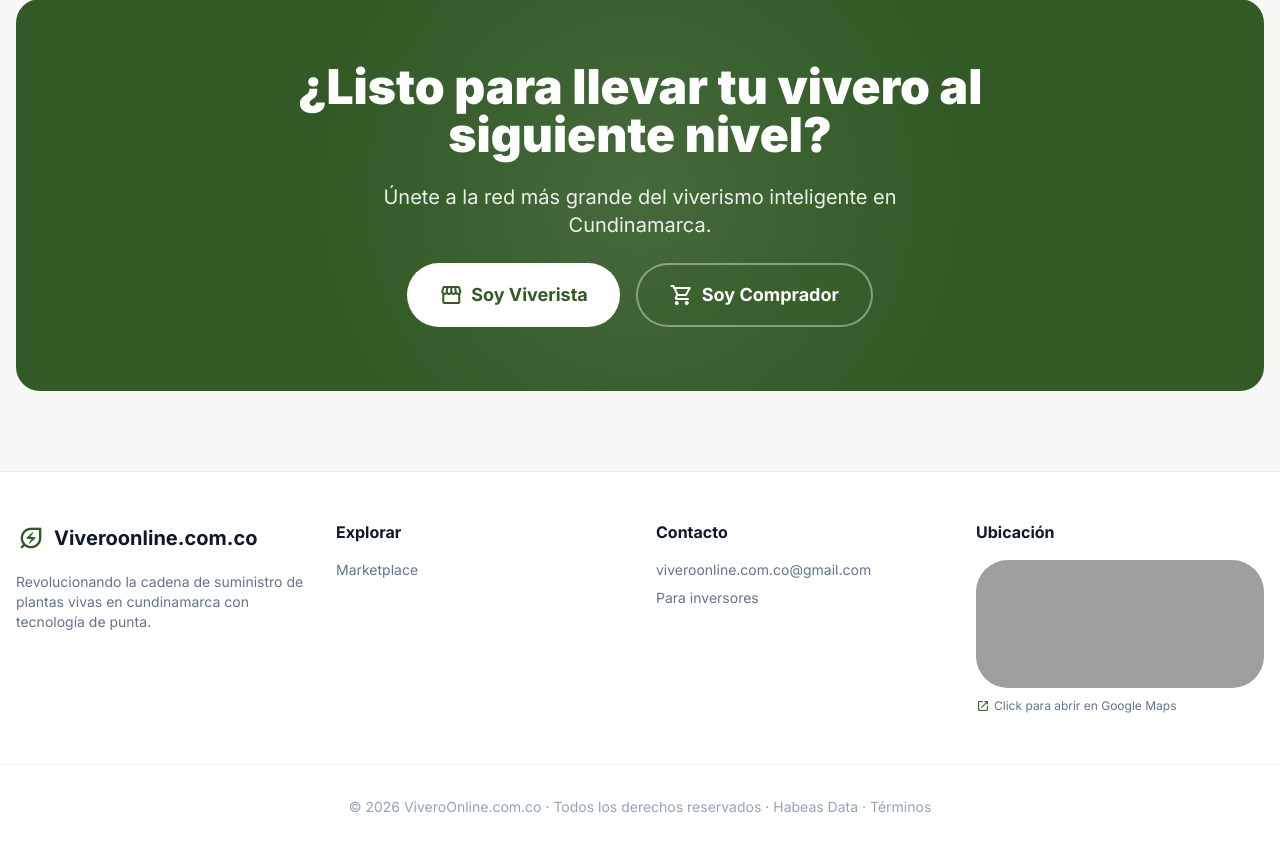
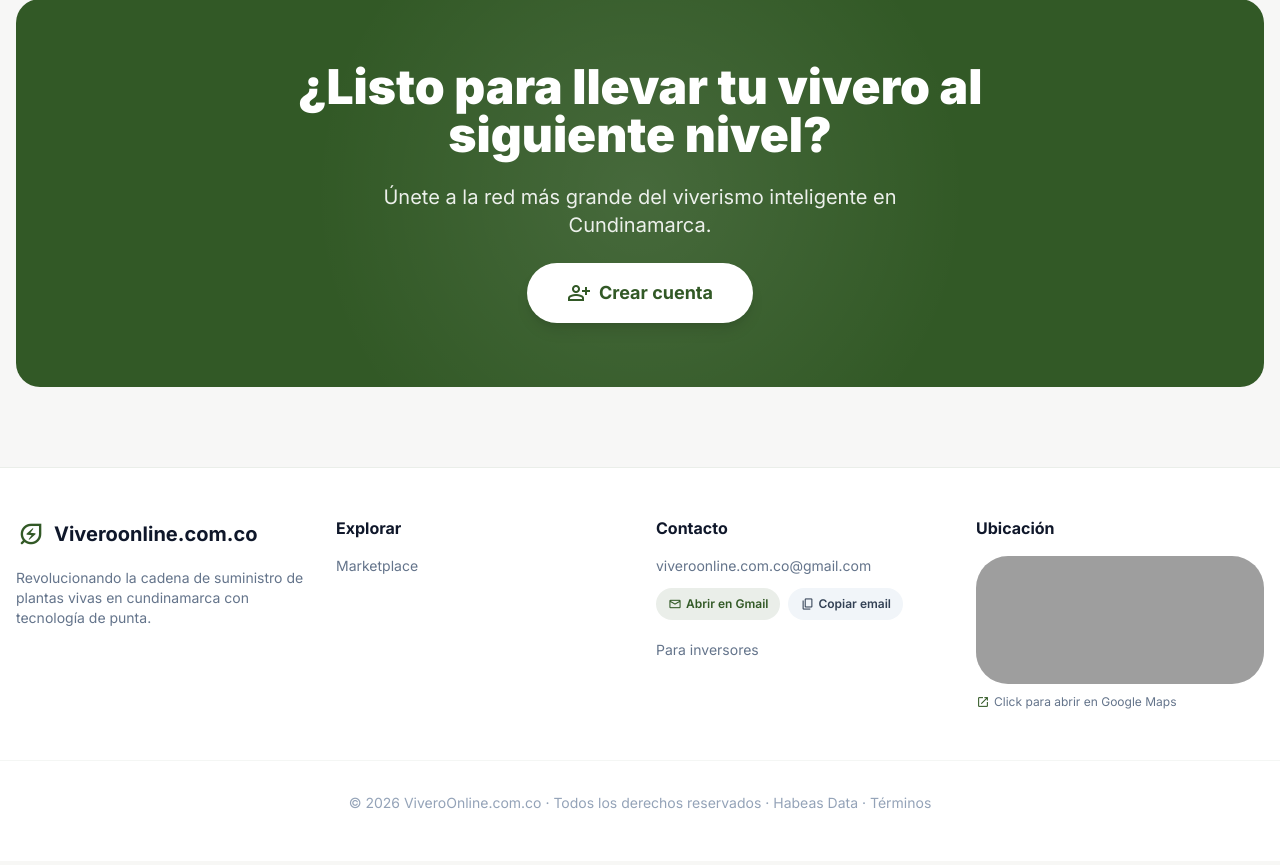
Before and after one commit to viveroonlinecomco-code/vivero-online, a FastAPI app: page / in a window 1280 px wide. Shown: the part 2645-3510 px from the top of the page. After the commit the page ends 3453 px from the top, so only its background shows below. Run offline with FastAPI, Linux system fonts and the light colour scheme; parts of the project's set-up code (start-up, migrations or seed data) failed here and were passed over; some libraries are stand-ins or nearby versions; grey boxes are pictures that could not be loaded.

Commit message:
feat(landing): unificar bottom CTA y arreglar mailto en footer

```diff
--- a/app/templates/landing.html
+++ b/app/templates/landing.html
@@ -181,22 +181,16 @@ Ver todo <span class="material-symbols-outlined">chevron_right</span>
 </div>
 </div>
 </section>
-<!-- CTA Section — dos rutas claras según rol -->
+<!-- CTA Section — un único CTA: crear cuenta -->
 <section class="max-w-7xl mx-auto px-4 py-20 text-center">
 <div class="bg-primary rounded-xl md:rounded-3xl p-8 md:p-16 flex flex-col items-center gap-6 text-white overflow-hidden relative">
 <div class="absolute inset-0 opacity-10 pointer-events-none bg-[radial-gradient(circle_at_center,_var(--tw-gradient-stops))] from-white via-transparent to-transparent"></div>
 <h2 class="text-3xl md:text-5xl font-black max-w-[700px] relative z-10">¿Listo para llevar tu vivero al siguiente nivel?</h2>
 <p class="text-lg md:text-xl opacity-90 max-w-[600px] relative z-10">Únete a la red más grande del viverismo inteligente en Cundinamarca.</p>
-<div class="flex flex-col md:flex-row gap-4 w-full md:w-auto relative z-10">
-<a href="/auth/onboarding?rol=viverista" class="bg-white text-primary px-8 py-4 rounded-full font-bold text-lg hover:bg-slate-100 transition-colors inline-flex items-center justify-center gap-2">
-<span class="material-symbols-outlined">storefront</span>
-Soy Viverista
+<a href="/auth/onboarding" class="bg-white text-primary px-10 py-4 rounded-full font-bold text-lg hover:bg-slate-100 transition-colors inline-flex items-center justify-center gap-2 relative z-10 shadow-lg">
+<span class="material-symbols-outlined">person_add</span>
+Crear cuenta
 </a>
-<a href="/auth/onboarding?rol=comprador" class="bg-primary/20 border-2 border-white/40 text-white px-8 py-4 rounded-full font-bold text-lg hover:bg-white/10 transition-colors inline-flex items-center justify-center gap-2">
-<span class="material-symbols-outlined">shopping_cart</span>
-Soy Comprador
-</a>
-</div>
 </div>
 </section>
 </main>
@@ -219,10 +213,20 @@ Soy Comprador
 </div>
 <div>
     <h4 class="font-bold mb-4">Contacto</h4>
-    <ul class="space-y-2 text-slate-500 dark:text-slate-400 text-sm">
-        <li><a class="hover:text-primary transition-colors break-all" href="mailto:viveroonline.com.co@gmail.com">viveroonline.com.co@gmail.com</a></li>
-        <li><a class="hover:text-primary transition-colors" href="/inversores">Para inversores</a></li>
-    </ul>
+    <div class="space-y-3 text-sm">
+        <p class="text-slate-500 dark:text-slate-400 break-all">viveroonline.com.co@gmail.com</p>
+        <div class="flex flex-wrap gap-2">
+            <a href="https://mail.google.com/mail/?view=cm&amp;fs=1&amp;to=viveroonline.com.co@gmail.com&amp;su=Consulta%20ViveroOnline" target="_blank" rel="noopener noreferrer" class="inline-flex items-center gap-1 px-3 py-1.5 bg-primary/10 text-primary rounded-full hover:bg-primary/20 transition-colors font-semibold text-xs">
+                <span class="material-symbols-outlined text-sm">mail</span>
+                Abrir en Gmail
+            </a>
+            <button type="button" data-copy-email class="inline-flex items-center gap-1 px-3 py-1.5 bg-slate-100 dark:bg-slate-700 text-slate-700 dark:text-slate-300 rounded-full hover:bg-slate-200 dark:hover:bg-slate-600 transition-colors font-semibold text-xs">
+                <span class="material-symbols-outlined text-sm">content_copy</span>
+                Copiar email
+            </button>
+        </div>
+        <a href="/inversores" class="block text-slate-500 dark:text-slate-400 hover:text-primary transition-colors pt-2">Para inversores</a>
+    </div>
 </div>
 <div>
 <h4 class="font-bold mb-4">Ubicación</h4>
@@ -244,7 +248,8 @@ Click para abrir en Google Maps
 <script>
 // Si hay sesión activa, mostrar banner "Ir a mi panel"
 document.addEventListener('DOMContentLoaded', async () => {
-    if (!VO.getToken()) return;
+    // Banner sesión activa
+    if (VO.getToken()) {
         try {
             const me = await VO.me();
             const dest = me.rol === 'viverista' ? '/viverista'
@@ -256,6 +261,44 @@ document.addEventListener('DOMContentLoaded', async () => {
             banner.innerHTML = `Sesión activa. <a href="${dest}" class="underline">Ir a mi panel →</a>`;
             document.body.prepend(banner);
         } catch {}
+    }
+
+    // Copy email al clipboard
+    document.querySelectorAll('[data-copy-email]').forEach(btn => {
+        btn.addEventListener('click', async () => {
+            const email = 'viveroonline.com.co@gmail.com';
+            const originalHTML = btn.innerHTML;
+            const showCopied = () => {
+                btn.innerHTML = '<span class="material-symbols-outlined text-sm">check</span> ¡Copiado!';
+                btn.classList.remove('bg-slate-100', 'dark:bg-slate-700', 'text-slate-700', 'dark:text-slate-300');
+                btn.classList.add('bg-emerald-100', 'dark:bg-emerald-900', 'text-emerald-700', 'dark:text-emerald-300');
+                setTimeout(() => {
+                    btn.innerHTML = originalHTML;
+                    btn.classList.remove('bg-emerald-100', 'dark:bg-emerald-900', 'text-emerald-700', 'dark:text-emerald-300');
+                    btn.classList.add('bg-slate-100', 'dark:bg-slate-700', 'text-slate-700', 'dark:text-slate-300');
+                }, 2000);
+            };
+            try {
+                await navigator.clipboard.writeText(email);
+                showCopied();
+            } catch (e) {
+                // Fallback para browsers sin Clipboard API
+                const ta = document.createElement('textarea');
+                ta.value = email;
+                ta.style.position = 'fixed';
+                ta.style.opacity = '0';
+                document.body.appendChild(ta);
+                ta.select();
+                try {
+                    document.execCommand('copy');
+                    showCopied();
+                } catch (err) {
+                    console.error('No se pudo copiar:', err);
+                }
+                document.body.removeChild(ta);
+            }
+        });
+    });
 });
 </script>
 </body></html>
```
Lines whose indentation alone changed are shown as unchanged.
